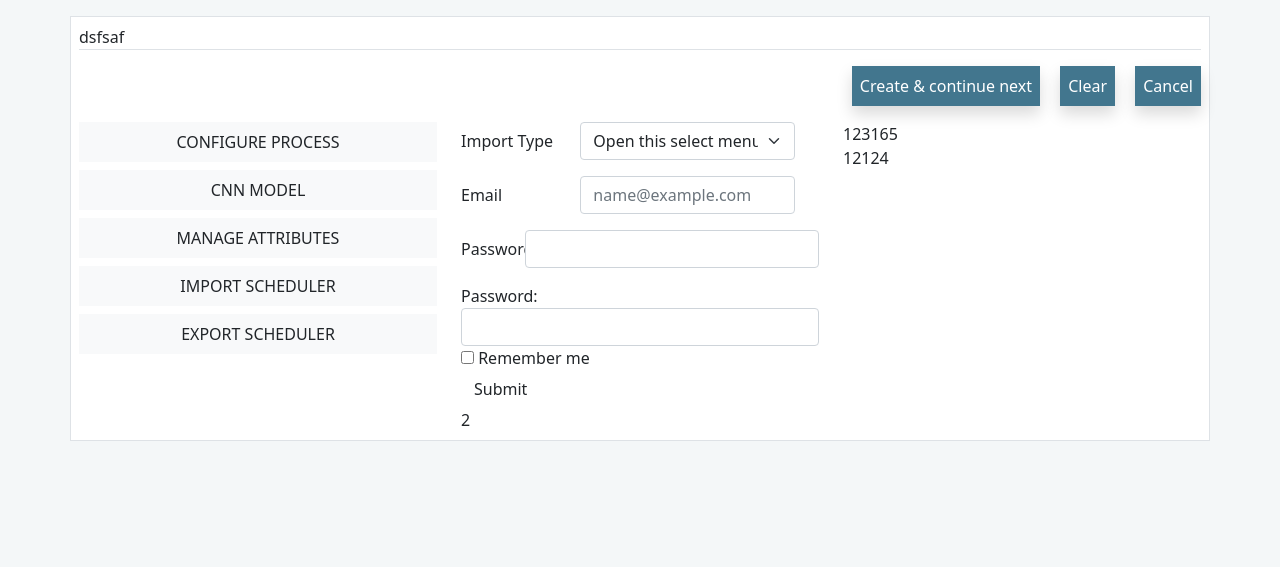
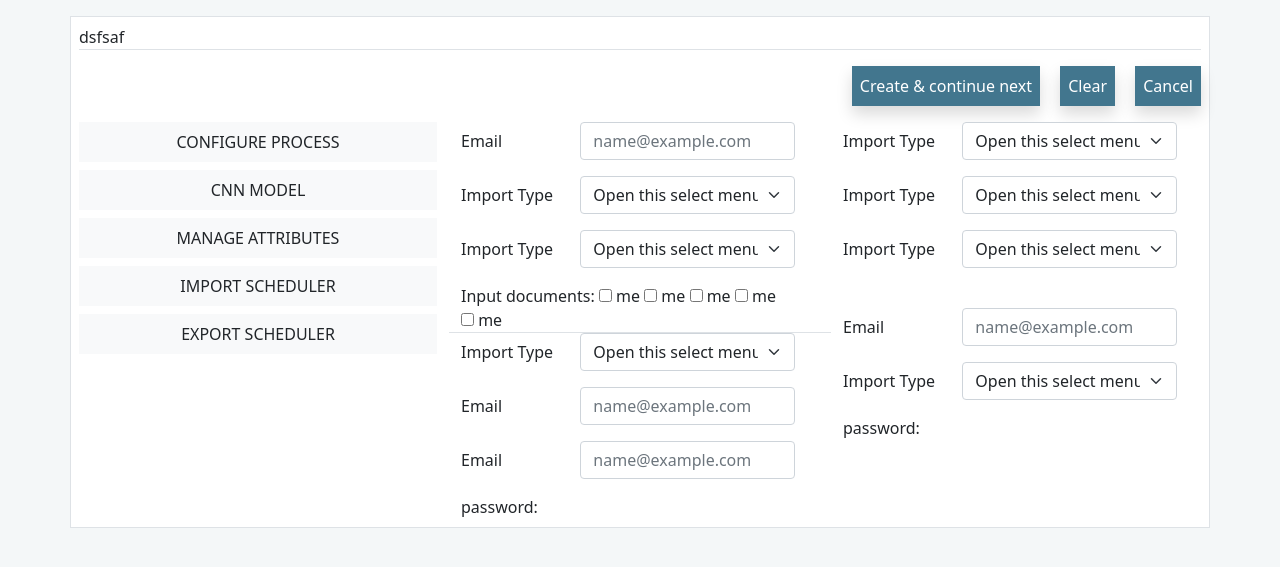
Before and after one commit to Vipul-crossml/full_stack_training, a Django app: page / in a window 1280 px wide. Shown: the part 132-699 px from the top of the page. Run offline with Django 4.2, Linux system fonts and the light colour scheme; some libraries are stand-ins or nearby versions.

Commit message:
new changes

```diff
--- a/task5/project/templates/main.html
+++ b/task5/project/templates/main.html
@@ -106,6 +106,12 @@
 
 
             <form class="form-inline" action="#">
+              <div class="mb-3 row col-12">
+                <label for="staticEmail" class="col-4 col-form-label">Email</label>
+                <div class="col-8">
+                  <input type="email" class="form-control" id="exampleFormControlInput1" placeholder="name@example.com">
+                </div>
+              </div>
               <div class="mb-3 row col-sm-12">
                 <label for="staticEmail" class="col-sm-4 col-form-label">Import Type</label>
                 <div class="col-sm-8">
@@ -117,41 +123,119 @@
                   </select>
                 </div>
               </div>
-              <div class="mb-3 row col-12">
-                <label for="staticEmail" class="col-4 col-form-label">Email</label>
-                <div class="col-8">
-                  <input type="email" class="form-control" id="exampleFormControlInput1" placeholder="name@example.com">
+              <div class="mb-3 row col-sm-12">
+                <label for="staticEmail" class="col-sm-4 col-form-label">Import Type</label>
+                <div class="col-sm-8">
+                  <select class="form-select" aria-label="Default select example">
+                    <option selected>Open this select menu</option>
+                    <option value="1">One</option>
+                    <option value="2">Two</option>
+                    <option value="3">Three</option>
+                  </select>
                 </div>
               </div>
-              <div class="mb-3 row">
-                <label for="inputPassword" class="col-sm-2 col-form-label">Password</label>
-                <div class="col-sm-10">
-                  <input type="password" class="form-control" id="inputPassword">
-                </div>
+              <div class="checkbox">
+                <label for="documents" class="">Input documents:</label>
+                <label><input type="checkbox"> me</label>
+                <label><input type="checkbox"> me</label>
+                <label><input type="checkbox"> me</label>
+                <label><input type="checkbox"> me</label>
+                <label><input type="checkbox"> me</label>
               </div>
-              <div class="form-group">
-                <label class="sr-only" for="pwd">Password:</label>
-                <input type="password" class="form-control" id="pwd">
-              </div>
-              <div class="checkbox">
-                <label><input type="checkbox"> Remember me</label>
-              </div>
-              <button type="submit" class="btn btn-default">Submit</button>
             </form>
           </div>
+          <div class="border-top w-100">
+          </div>
           <div class="col-12">
-            2
+            <div class="mb-3 row col-sm-12">
+              <label for="staticEmail" class="col-sm-4 col-form-label">Import Type</label>
+              <div class="col-sm-8">
+                <select class="form-select" aria-label="Default select example">
+                  <option selected>Open this select menu</option>
+                  <option value="1">One</option>
+                  <option value="2">Two</option>
+                  <option value="3">Three</option>
+                </select>
+              </div>
+            </div>
           </div>
+          <div class="mb-3 row col-12">
+            <label for="staticEmail" class="col-4 col-form-label">Email</label>
+            <div class="col-8">
+              <input type="email" class="form-control" id="exampleFormControlInput1" placeholder="name@example.com">
+            </div>
+          </div>
+          <div class="mb-3 row col-12">
+            <label for="staticEmail" class="col-4 col-form-label">Email</label>
+            <div class="col-8">
+              <input type="email" class="form-control" id="exampleFormControlInput1" placeholder="name@example.com">
+            </div>
+          </div>
+          <div>
+password:
 
+          </div>
         </div>
       </div>
       <div class="col">
         <div class="row row-cols-2">
           <div class="col-12">
-            123165
+            <div class="mb-3 row col-sm-12">
+              <label for="staticEmail" class="col-sm-4 col-form-label">Import Type</label>
+              <div class="col-sm-8">
+                <select class="form-select" aria-label="Default select example">
+                  <option selected>Open this select menu</option>
+                  <option value="1">One</option>
+                  <option value="2">Two</option>
+                  <option value="3">Three</option>
+                </select>
+              </div>
+            </div>
+            <div class="mb-3 row col-sm-12">
+              <label for="staticEmail" class="col-sm-4 col-form-label">Import Type</label>
+              <div class="col-sm-8">
+                <select class="form-select" aria-label="Default select example">
+                  <option selected>Open this select menu</option>
+                  <option value="1">One</option>
+                  <option value="2">Two</option>
+                  <option value="3">Three</option>
+                </select>
+              </div>
+            </div>
+            <div class="mb-3 row col-sm-12">
+              <label for="staticEmail" class="col-sm-4 col-form-label">Import Type</label>
+              <div class="col-sm-8">
+                <select class="form-select" aria-label="Default select example">
+                  <option selected>Open this select menu</option>
+                  <option value="1">One</option>
+                  <option value="2">Two</option>
+                  <option value="3">Three</option>
+                </select>
+              </div>
+            </div>
           </div>
-          <div class="col-12">
-            12124
+          <div class="col-12 mt-4">
+            <div class="mb-3 row col-12">
+              <label for="staticEmail" class="col-4 col-form-label">Email</label>
+              <div class="col-8">
+                <input type="email" class="form-control" id="exampleFormControlInput1" placeholder="name@example.com">
+              </div>
+            </div>
+            <div class="mb-3 row col-sm-12">
+              <label for="staticEmail" class="col-sm-4 col-form-label">Import Type</label>
+              <div class="col-sm-8">
+                <select class="form-select" aria-label="Default select example">
+                  <option selected>Open this select menu</option>
+                  <option value="1">One</option>
+                  <option value="2">Two</option>
+                  <option value="3">Three</option>
+                </select>
+              </div>
+            </div>
+            <div>
+              password:
+
+                        </div>
           </div>
 
         </div>
```
